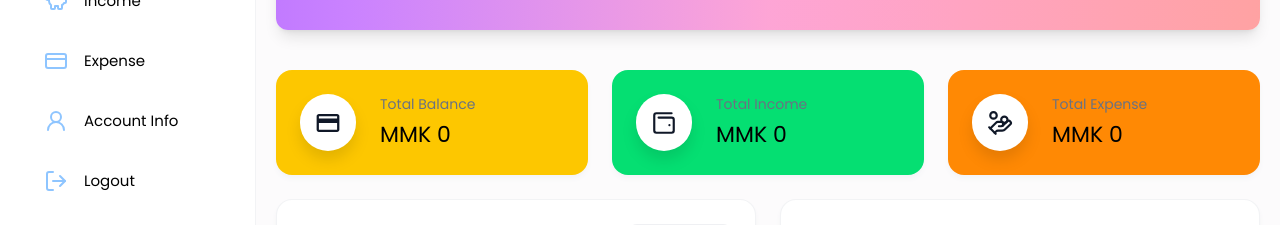
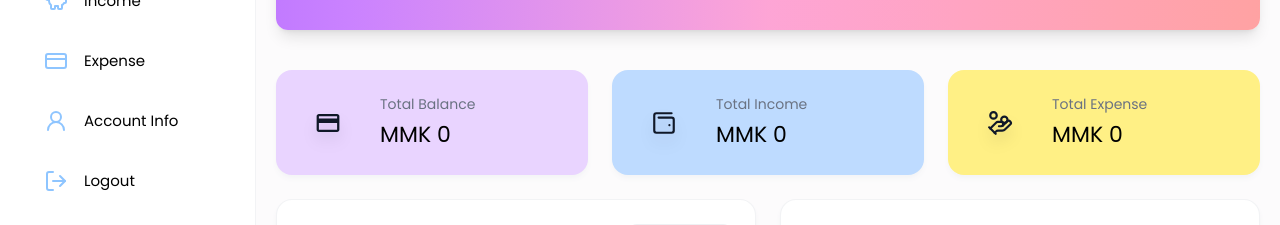
Before and after one commit to wintwah243/BudgetBee, a React (Vite) app in the folder frontend/expense-tracker/: page /dashboard in a window 1280 px wide. Shown: the part 339-564 px from the top of the page. Built offline with nearby package versions, Linux system fonts and the light colour scheme; no server answers; sample sign-in values are in the browser's storage.

Commit message:
Update Home.jsx

```diff
--- a/frontend/expense-tracker/src/pages/Dashboard/Home.jsx
+++ b/frontend/expense-tracker/src/pages/Dashboard/Home.jsx
@@ -61,22 +61,22 @@ const Home = () => {
             icon={<IoMdCard />}
             label="Total Balance"
             value={addThousandsSeparator(dashboardData?.totalBalance || 0)}
-            color="bg-white"
-            bgColor="bg-yellow-400"
+            color="bg-"
+            bgColor="bg-purple-200"
           />
           <InfoCard
             icon={<LuWalletMinimal />}
             label="Total Income"
             value={addThousandsSeparator(dashboardData?.totalIncome || 0)}
-            color="bg-white"
-            bgColor="bg-green-400"
+            color="bg-"
+            bgColor="bg-blue-200"
           />
           <InfoCard
             icon={<LuHandCoins />}
             label="Total Expense"
             value={addThousandsSeparator(dashboardData?.totalExpense || 0)}
-            color="bg-white"
-            bgColor="bg-orange-400"
+            color="bg-"
+            bgColor="bg-yellow-200"
           />
         </motion.div>
 
```
